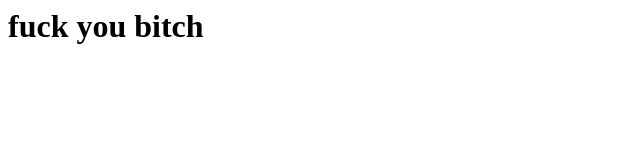
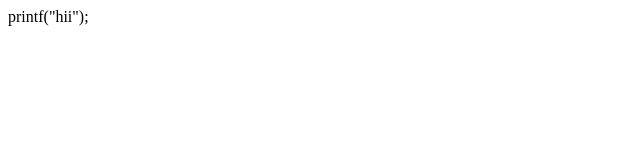
Before and after one commit to Kunal-Prakash-Zade/Team_Work_Repo, a plain HTML site: page index.html in a window 1280 px wide. Shown: the whole page, without its empty margins (0-640 px from the left). Drawn offline with Linux system fonts and the light colour scheme.

Commit message:
new line

```diff
--- a/index.html
+++ b/index.html
@@ -1,5 +1,3 @@
 <html>
-    <h1>
-        fuck you bitch
-    </h1>
+    printf("hii");
 </html>
```
